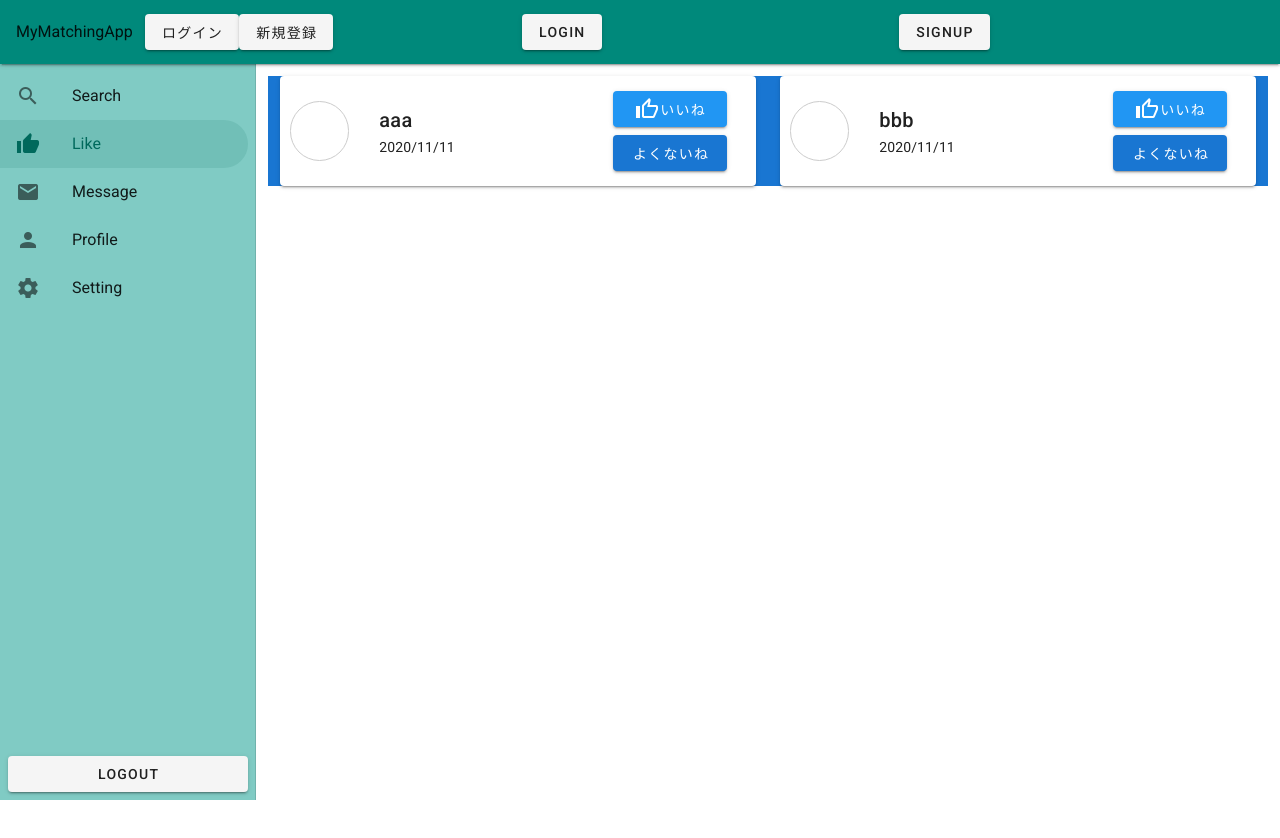
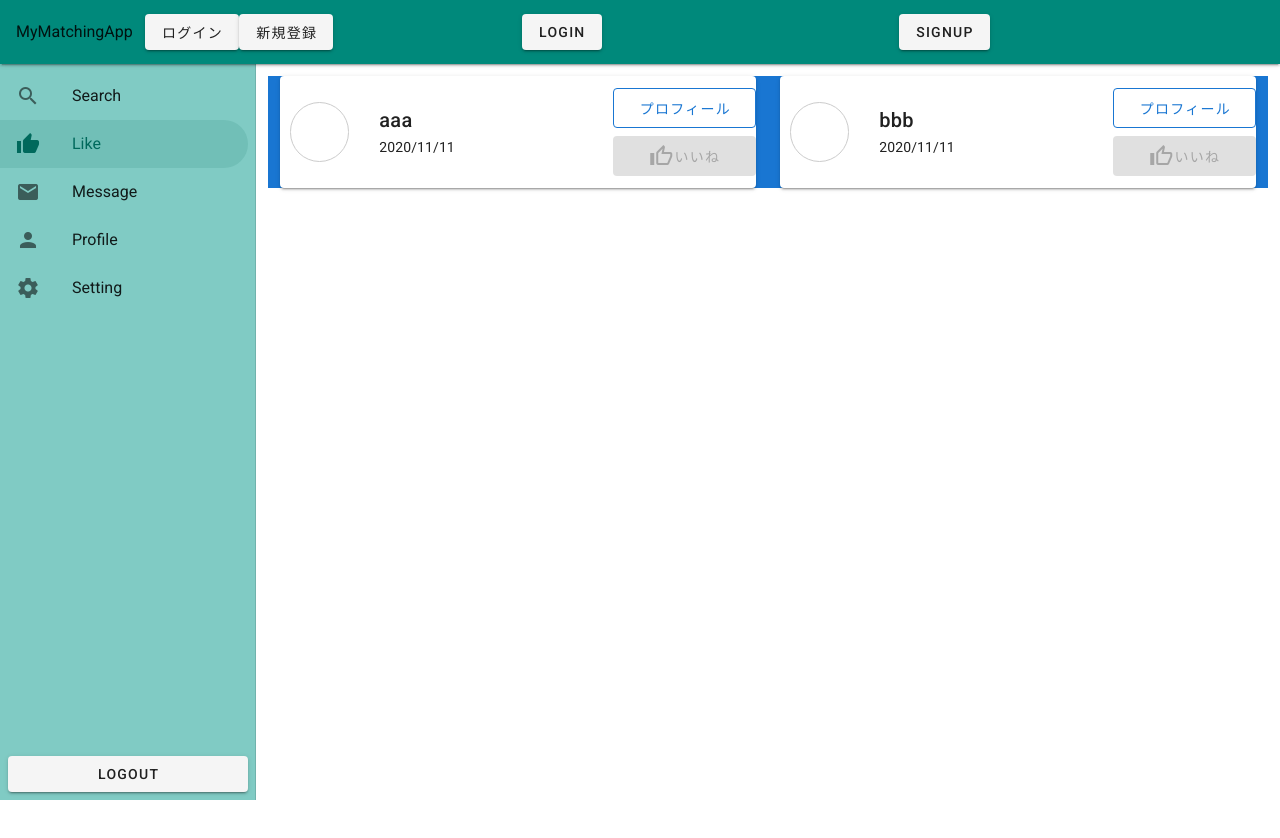
Before and after one commit to KoheiB/my-matching-app, a Nuxt app: page /likes in a window 1280 px wide. Shown: the top 838 px of the page. Built offline with nearby package versions, Linux system fonts and the light colour scheme; no server answers.

Commit message:
いいね機能のベースを追加

```diff
--- a/components/LikeButton.vue
+++ b/components/LikeButton.vue
@@ -1,8 +1,9 @@
 <template>
-  <v-btn @click="onclick"
+  <v-btn @click="onclick(currentUser)"
   color="info"
   height="40"
   block
+  :disabled = !currentUser
   >
     <v-icon>mdi-thumb-up-outline</v-icon>いいね
   </v-btn>
@@ -13,45 +14,63 @@ export default {
 
   data() {
     return {
-
+      currentUser: {}
     }
+  },
+  props: {
+    profile: Object
+  },
+  created () {
+    this.$fireAuth.onAuthStateChanged(user => {
+      this.currentUser = user
+    })
   },
   methods: {
     async onclick(user) {
       // 追加
-      const batch = firestore.batch()
-      const profileRef = this.$firestore.doc('users/user.uid/profile/user.uid')
+      const batch = this.$firestore.batch()
 
-      // usersコレクションのサブコレクションprofileのサブコレクションlikedUsersにプロフィールを見ていいねした人を追加
+      // ログインユーザーがいいねしたProfileのリスト likedProfiles
+      // ログインユーザーのサブコレクションlikedProfilesにいいねしたユーザーのデータを追加
+      // profileId: いいねした相手のプロフィールID
+      // profileRef: いいねした相手のプロフィールのDocumentReference
+      const profileRef = await this.$firestore.collectionGroup('profile').where('id', '==', this.profile.id).get();
       batch.set(
+        // エラーが起きて、言われるがままにインデックスの除外を追加した。
+        // 参考：https://note.com/fsxfcu7y/n/nf195177b6e23
         this.$firestore
           .collection('users')
           .doc(user.uid)
-          .collection('profile')
-          .doc(user.uid)
-          .collection('likedUsers')
-          .doc(anotherUserRef.id),
+          .collection('likedProfiles')
+          .doc(),
         {
-          id: anotherUserRef.id,
-          createTime: FieldValue.serverTimestamp()
+          'profileId': this.profile.id,
+          // 'profileRef': profileRef,
+          // createTime: FieldValue.serverTimestamp()
         }
       )
+
+
+      // 該当ユーザーをいいねしたuserのリスト
+      // いいねされた該当ユーザーのサブコレクションprofileのサブコレクションlikedUsersにログインユーザーのデータを追加
+      // userIdWhoLiked: 該当ユーザーをいいねしたログインユーザーのID
 
       batch.set(
         this.$firestore
           .collection('users')
-          .doc(anotherUserRef.path)
-          .collection('likedPosts')
-          .doc(postRef.id),
+          .doc(this.profile.id)
+          .collection('profile')
+          .doc(this.profile.id)
+          .collection('usersWhoLiked')
+          .doc(),
         {
-          id: postRef.id,
-          postRef: postRef,
-          createTime: FieldValue.serverTimestamp()
+          userIdWhoLiked: user.uid,
         }
       )
 
       await batch.commit()
-    }
+      alert('you liked')
+    },
   }
 }
 </script>
--- a/components/ProfileButton.vue
+++ b/components/ProfileButton.vue
@@ -1,11 +1,11 @@
 <template>
   <v-btn @click="onclick"
-  color="info"
+  color="primary"
   height="40"
   outlined
   block
   >
-    プロフィール詳細
+    プロフィール
   </v-btn>
 </template>
 
--- a/components/Signup.vue
+++ b/components/Signup.vue
@@ -13,6 +13,9 @@
         <v-card-actions>
           <v-form>
             <v-row class="text-center">
+              <v-col cols="12">
+                <v-text-field class="logInInput" v-model="displayName" outlined placeholder='Name (他のユーザーからの表示名）'></v-text-field>
+              </v-col>
               <v-col cols="12">
                 <v-text-field class="logInInput" v-model="email" outlined placeholder='Email'></v-text-field>
               </v-col>
@@ -42,6 +45,7 @@ export default {
   data (){
     return {
       signUpDialog: false,
+      displayName: '',
       email: '',
       password: '',
     }
@@ -84,7 +88,8 @@ export default {
           .collection('profile')
           .doc(user.uid),
         {
-          'displayName': user.displayName,
+          'id': user.uid,
+          'displayName': this.displayName,
           'bodyType': "普通",
           'bloodType': "A",
           'residence': "東京",
--- a/layouts/navbar.vue
+++ b/layouts/navbar.vue
@@ -140,7 +140,7 @@ export default {
       this.$firestore.collection('users').doc(user.uid).set({
         'name': user.displayName,
         'photoURL': user.photoURL,
-        'email':user.email
+        'email':user.email,
       }, { merge: true })
     },
     logInWithGithub() {
--- a/pages/likes.vue
+++ b/pages/likes.vue
@@ -25,21 +25,8 @@
               <v-col cols="4"
               align-self="center"
               justify="center">
-                <v-btn
-                color="info"
-                class="mb-2"
-                width="80%"
-                >
-                <v-icon>mdi-thumb-up-outline</v-icon>
-                  いいね
-                </v-btn>
-                <v-btn
-                color="primary"
-                width="80%"
-                >
-                <v-icon></v-icon>
-                  よくないね
-                </v-btn>
+                <ProfileButton class="mb-2"></ProfileButton>
+                <LikeButton></LikeButton>
               </v-col>
             </v-row>
           </v-card>
@@ -52,8 +39,14 @@
 </template>
 
 <script>
+import LikeButton from '~/components/LikeButton.vue'
+import ProfileButton from '~/components/ProfileButton.vue'
 export default {
   layout: 'navbar',
+  components: {
+    LikeButton,
+    ProfileButton,
+  },
   data () {
     return {
       likes: [
--- a/pages/search.vue
+++ b/pages/search.vue
@@ -1,7 +1,9 @@
 <template>
   <v-app>
     <v-container>
-      <v-carousel v-model="model">
+
+      <!-- カルーセル部分（削除するかも？） -->
+      <!-- <v-carousel v-model="model">
         <v-carousel-item
           v-for="(color, i) in colors"
           :key="color"
@@ -22,12 +24,15 @@
             </v-row>
           </v-sheet>
         </v-carousel-item>
-      </v-carousel>
+      </v-carousel> -->
+      <!-- カルーセル部分END -->
+
+      <!-- プロフィール一覧 -->
       <v-row>
         <v-col
         cols="6" sm="4" md="4" lg="3" xl="3"
-        v-for="member in members"
-        :key="member.id"
+        v-for="profile in profiles"
+        :key="profile.id"
         >
           <!-- <nuxt-link :to="`/users/${member.id}`"> -->
             <v-card
@@ -35,23 +40,24 @@
             elevation="4"
             >
               <v-card-title>
-                {{ member.id }}
-                {{ member.name}}
+                {{ profile.id }}
+                <hr>
+                {{ profile.displayName}}
               </v-card-title>
               <v-card-text>
                 <v-container
                 >
-                  <img
+                  <!-- <img
                   :src="member.picture"
                   class="picture"
-                  >
+                  > -->
                 </v-container>
-                <p>{{ member.comment }}</p>
+                <p>{{ profile.residence }}</p>
               </v-card-text>
               <v-card-actions>
                 <v-container>
                   <ProfileButton class="mb-2"></ProfileButton>
-                  <LikeButton />
+                  <LikeButton :profile = "profile"></LikeButton>
                 </v-container>
               </v-card-actions>
             </v-card>
@@ -59,6 +65,8 @@
         </v-col>
       </v-row>
     </v-container>
+    <!-- プロフィール一覧END -->
+    {{ this.profiles }}
   </v-app>
 </template>
 
@@ -73,13 +81,7 @@ export default {
   },
   data() {
     return {
-      members: [
-        {id: 1, name: "John", picture: require("~/assets/image/html.png"), comment: "hi"},
-        {id: 2, name: "Jane", picture: require("~/assets/image/html.png"), comment: "hi"},
-        {id: 3, name: "Bob", picture: require("~/assets/image/html.png"), comment: "hi"},
-        {id: 4, name: "Kate", picture: require("~/assets/image/html.png"), comment: "hi"},
-        {id: 5, name: "Nancy", picture: require("~/assets/image/html.png"), comment: "hi"},
-      ],
+      profiles: [],
       model: 0,
       colors: [
         'primary',
@@ -89,6 +91,12 @@ export default {
         'orange',
       ],
     }
+  },
+  // 表示するプロフィールの配列をコレクショングループで取得しておく。
+  created() {
+    this.$firestore.collectionGroup('profile').get().then((querySnapshot) => {
+      this.profiles = querySnapshot.docs.map(doc => doc.data())
+    })
   }
 }
 </script>
```
